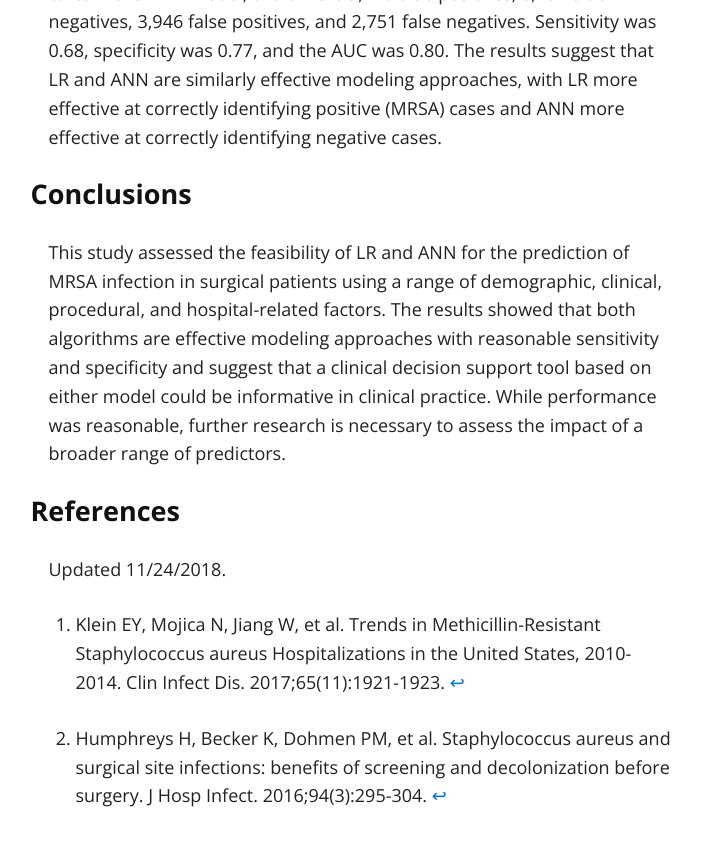
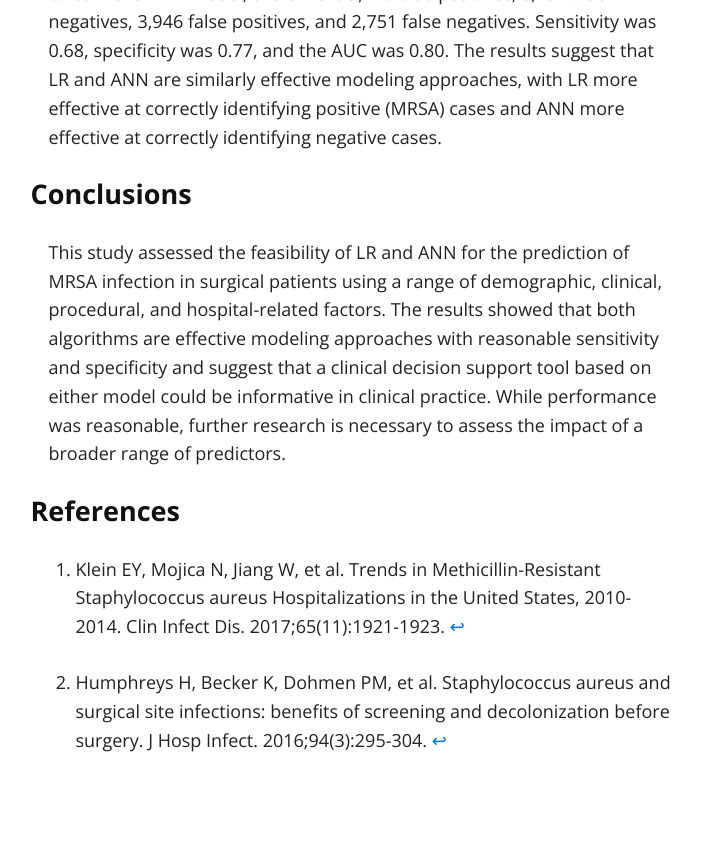
Before and after one commit to kevinwilson/kevinwilson.github.io, a Jekyll site: the page built from index.md, in a window 1280 px wide and 900 px high, scrolled down 2174 px. Shown: the top 846 px of the window, without its empty margins (279-980 px from the left). Built offline with Jekyll 4.4.1, drawn with Linux system fonts in a browser that asks for light colours; nearby versions of some CDN libraries; our own code applies the rules of GitHub Pages for plain Markdown files.

Commit message:
Removed date updated

```diff
--- a/index.md
+++ b/index.md
@@ -29,5 +29,3 @@ This study assessed the feasibility of LR and ANN for the prediction of MRSA inf
 [^1]: Klein EY, Mojica N, Jiang W, et al. Trends in Methicillin-Resistant Staphylococcus aureus Hospitalizations in the United States, 2010-2014. Clin Infect Dis. 2017;65(11):1921-1923.
 
 [^2]: Humphreys H, Becker K, Dohmen PM, et al. Staphylococcus aureus and surgical site infections: benefits of screening and decolonization before surgery. J Hosp Infect. 2016;94(3):295-304.
-
-Updated 11/24/2018.
```
